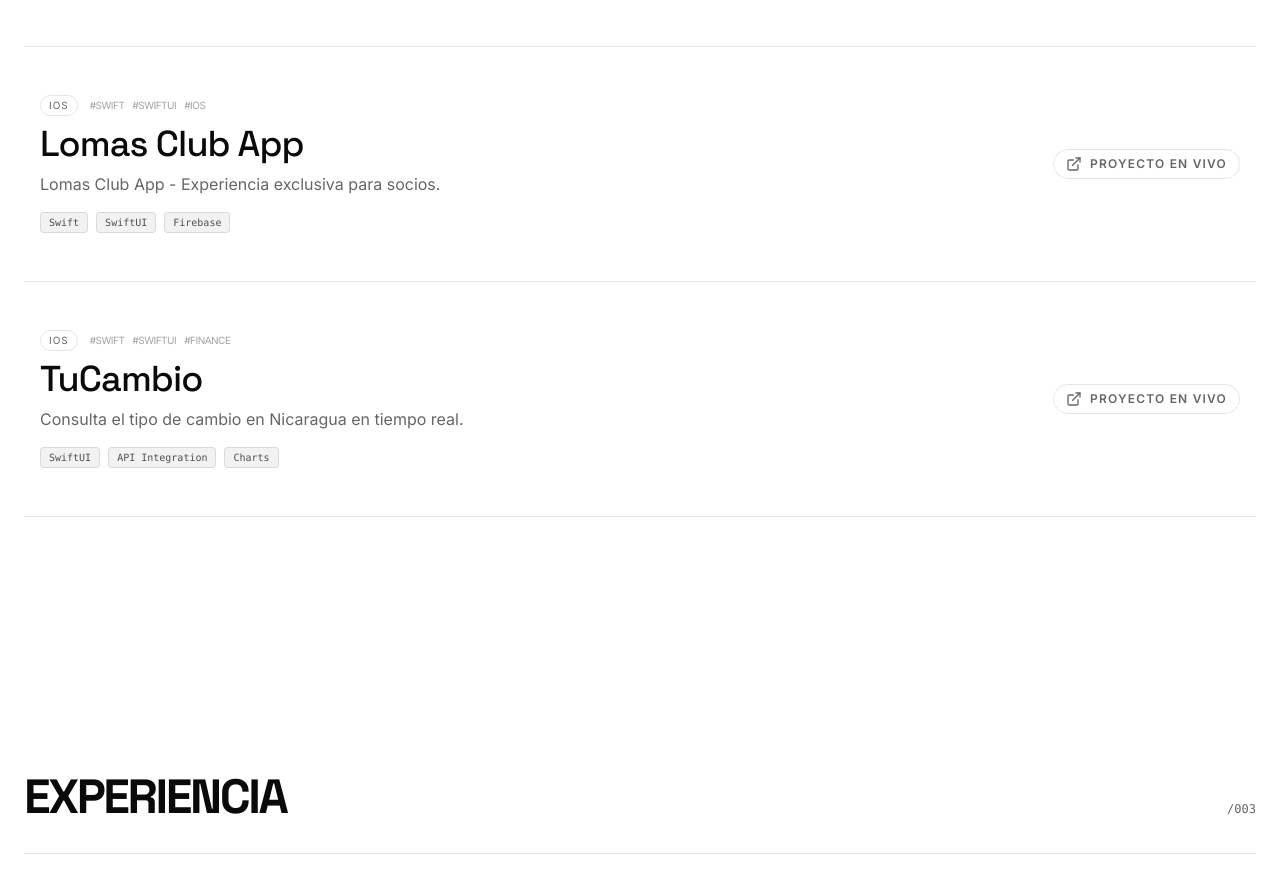
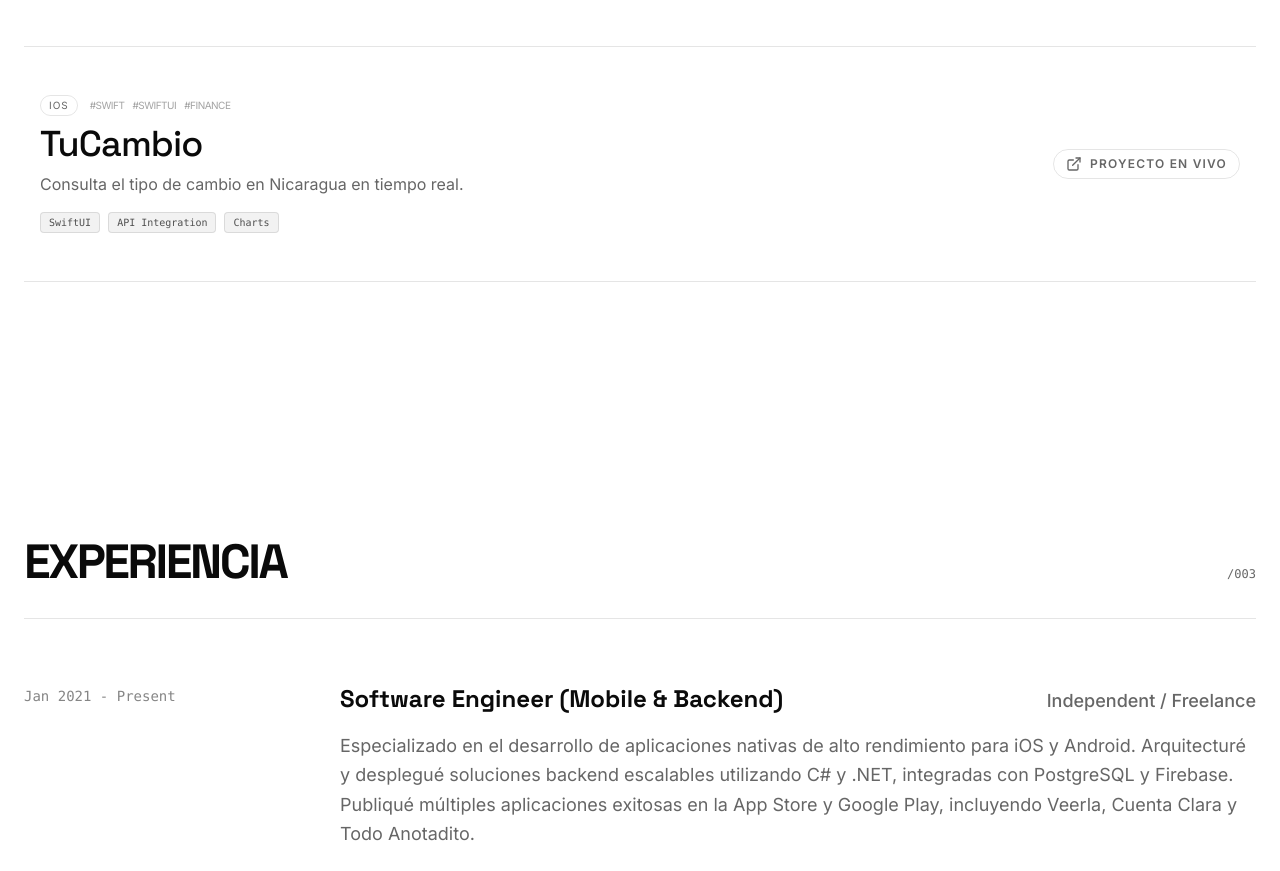
Before and after one commit to manuelduarte077/porfolio.dev, a React (Vite) app: page / in a window 1280 px wide. Shown: the part 1990-2861 px from the top of the page. Built offline with nearby package versions, Linux system fonts and the light colour scheme.

Commit message:
feat: add CV for Manuel Duarte and update download link in Hero component

```diff
--- a/src/components/Hero.tsx
+++ b/src/components/Hero.tsx
@@ -39,8 +39,8 @@
 
             <div className="flex flex-wrap gap-6">
               <a
-                href="/resume.pdf"
-                download
+                href="/CV-Manuel-Duarte.pdf"
+                download="CV-Manuel-Duarte.pdf"
                 className="flex items-center gap-2 px-6 py-3 bg-accent text-bg rounded-full text-xs uppercase tracking-widest font-bold hover:opacity-90 transition-opacity"
               >
                 <FileText size={16} />
--- a/src/constants.ts
+++ b/src/constants.ts
@@ -56,17 +56,6 @@
     type: "Android",
   },
   {
-    id: "lomas-club",
-    title: "Lomas Club App",
-    description: "Lomas Club App - Exclusive experience for members.",
-    longDescription:
-      "Lomas Club App provides an exclusive digital experience for club members, allowing them to access services, events, and community features directly from their mobile devices.",
-    technologies: ["Swift", "SwiftUI", "Firebase"],
-    tags: ["Swift", "SwiftUI", "iOS"],
-    link: "https://apps.apple.com/ni/app/lomas-club-app/id6470324204?l=en-GB",
-    type: "iOS",
-  },
-  {
     id: "tucambio",
     title: "TuCambio",
     description: "Check exchange rates in Nicaragua in real-time.",
```
Also changed, not shown: 1 other file (tests, documents, lock files or other folders).
